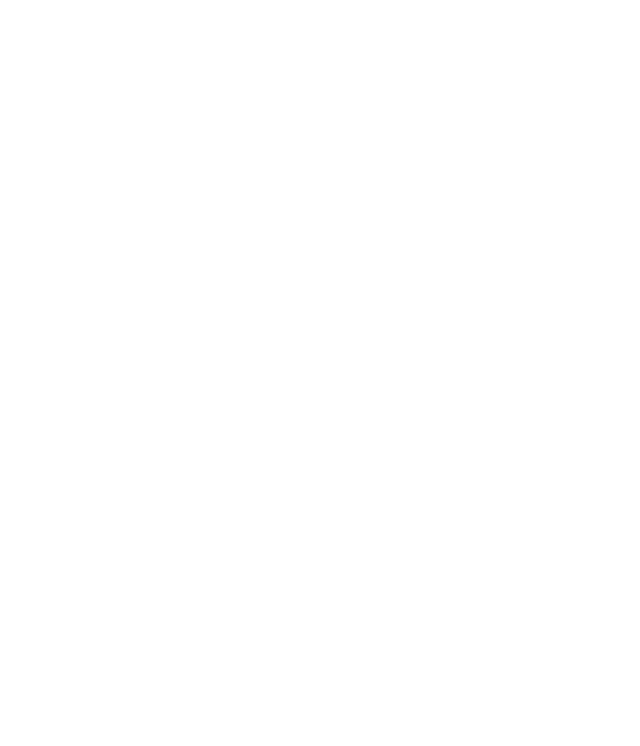
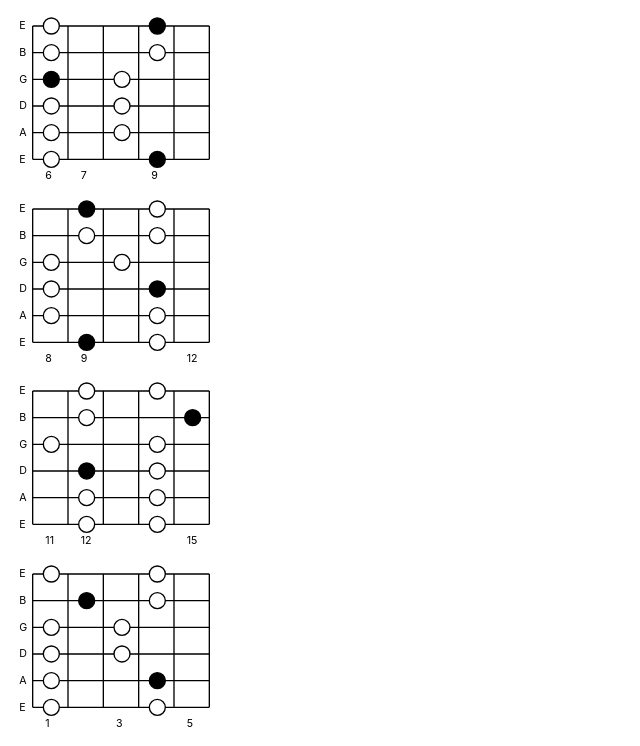
Before and after one commit to LucasLombardo/scale-positions, a JavaScript app: page / in a window 1280 px wide. Shown: the top 746 px of the page, without its empty margins (0-640 px from the left). Built offline with nearby package versions, Linux system fonts and the light colour scheme; the HTML template or start-up script is replaced by a standard one.

Commit message:
adds initial work from pen

```diff
--- a/src/App.js
+++ b/src/App.js
@@ -1,6 +1,207 @@
+const FretboardVis = ({
+  width = 300,
+  height = 250,
+  fretCount = 6,
+  startingFret = 0,
+  markers = [],
+  isMinorKey = false,
+  ...props
+}) => {
+  const MARGIN = { LEFT: 25, RIGHT: 10, TOP: 15, BOTTOM: 35 };
+  const innerHeight = height - MARGIN.TOP - MARGIN.BOTTOM;
+  const innerWidth = width - MARGIN.LEFT - MARGIN.RIGHT;
+
+  const fretPositions = [...new Array(fretCount)].map((_, i) => {
+    const fretWidth = innerWidth / (fretCount - 1);
+    return i * fretWidth + MARGIN.LEFT;
+  });
+  const stringPositions = [...new Array(6)].map((_, i) => {
+    const stringHeight = innerHeight / 5;
+    return i * stringHeight + MARGIN.TOP;
+  });
+  const stringLabels = ["E", "B", "G", "D", "A", "E"];
+  const fretLabels = [...new Array(fretCount - 1)].map(
+    (_, i) => startingFret + i
+  );
+  const displayFrets = [3, 5, 7, 9, 12, 15, 17];
+
+  return (
+    <svg
+      viewBox={`0, 0, ${width}, ${height}`}
+      xmlns="http://www.w3.org/2000/svg"
+      {...props}
+    >
+      {stringLabels.map((s, i) => (
+        <text x={5} y={stringPositions[i] + 5} font-size="16" fill="black">
+          {s}
+        </text>
+      ))}
+      {fretLabels.map((n, i) => {
+        if (i && !displayFrets.includes(n)) return null;
+        return (
+          <text
+            x={fretPositions[n - startingFret] + fretPositions[0] - 6}
+            y={MARGIN.TOP + innerHeight + 30}
+            font-size="16"
+            fill="black"
+          >
+            {n}
+          </text>
+        );
+      })}
+      {fretPositions.map((x) => (
+        <line
+          x1={x}
+          y1={MARGIN.TOP}
+          x2={x}
+          y2={MARGIN.TOP + innerHeight}
+          stroke="black"
+          key={x}
+          stroke-width="2"
+        />
+      ))}
+      {stringPositions.map((y) => (
+        <line
+          x1={MARGIN.LEFT}
+          y1={y}
+          x2={MARGIN.LEFT + innerWidth}
+          y2={y}
+          stroke="black"
+          stroke-width="2"
+        />
+      ))}
+
+      {markers.map(({ string, fret, minor, major }) => (
+        <circle
+          cx={fretPositions[fret] - fretPositions[0]}
+          cy={stringPositions[string]}
+          r="12"
+          fill={
+            (isMinorKey && minor) || (!isMinorKey && major) ? "black" : "white"
+          }
+          stroke="black"
+          stroke-width="2"
+        />
+      ))}
+    </svg>
+  );
+};
+
 function App() {
+  const positions = [
+    {
+      minor: 1,
+      major: 5,
+      majorShape: "",
+      minorShape: "G Shape",
+      markers: [
+        { string: 0, fret: 1, minor: "black" },
+        { string: 0, fret: 4, major: "black" },
+        { string: 1, fret: 1 },
+        { string: 1, fret: 4 },
+        { string: 2, fret: 1, major: "black" },
+        { string: 2, fret: 3 },
+        { string: 3, fret: 1 },
+        { string: 3, fret: 3, minor: "black" },
+        { string: 4, fret: 1 },
+        { string: 4, fret: 3 },
+        { string: 5, fret: 1, minor: "black" },
+        { string: 5, fret: 4, major: "black" },
+      ],
+    },
+    {
+      minor: 2,
+      major: 1,
+      majorShape: "G Shape",
+      minorShape: "",
+      markers: [
+        { string: 0, fret: 2, major: "black" },
+        { string: 0, fret: 4 },
+        { string: 1, fret: 2 },
+        { string: 1, fret: 4, minor: "black" },
+        { string: 2, fret: 1 },
+        { string: 2, fret: 3 },
+        { string: 3, fret: 1, minor: "black" },
+        { string: 3, fret: 4, major: "black" },
+        { string: 4, fret: 1 },
+        { string: 4, fret: 4 },
+        { string: 5, fret: 2, major: "black" },
+        { string: 5, fret: 4 },
+      ],
+    },
+    {
+      minor: 3,
+      major: 2,
+      markers: [
+        { string: 0, fret: 2 },
+        { string: 0, fret: 4 },
+        { string: 1, fret: 2, minor: "black" },
+        { string: 1, fret: 5, major: "black" },
+        { string: 2, fret: 1 },
+        { string: 2, fret: 4 },
+        { string: 3, fret: 2, major: "black" },
+        { string: 3, fret: 4 },
+        { string: 4, fret: 2 },
+        { string: 4, fret: 4, minor: "black" },
+        { string: 5, fret: 2 },
+        { string: 5, fret: 4 },
+      ],
+    },
+    {
+      minor: 4,
+      major: 3,
+      markers: [
+        { string: 0, fret: 1 },
+        { string: 0, fret: 4 },
+        { string: 1, fret: 2, major: "black" },
+        { string: 1, fret: 4 },
+        { string: 2, fret: 1 },
+        { string: 2, fret: 3, minor: "black" },
+        { string: 3, fret: 1 },
+        { string: 3, fret: 3 },
+        { string: 4, fret: 1, minor: "black" },
+        { string: 4, fret: 4, major: "black" },
+        { string: 5, fret: 1 },
+        { string: 5, fret: 4 },
+      ],
+    },
+    {
+      minor: 5,
+      major: 4,
+      markers: [
+        { string: 0, fret: 2 },
+        { string: 0, fret: 4, minor: "black" },
+        { string: 1, fret: 2 },
+        { string: 1, fret: 4 },
+        { string: 2, fret: 1, minor: "black" },
+        { string: 2, fret: 4, major: "black" },
+        { string: 3, fret: 1 },
+        { string: 3, fret: 4 },
+        { string: 4, fret: 2, major: "black" },
+        { string: 4, fret: 4 },
+        { string: 5, fret: 2 },
+        { string: 5, fret: 4, minor: "black" },
+      ],
+    },
+  ];
   return (
     <div className="App">
+      <div>
+        <FretboardVis markers={positions[0].markers} startingFret={6} />
+        <FretboardVis markers={positions[1].markers} startingFret={8} />
+        <FretboardVis markers={positions[2].markers} startingFret={11} />
+        <FretboardVis markers={positions[3].markers} startingFret={1} />
+        <FretboardVis markers={positions[4].markers} startingFret={4} />
+        <br />
+        <FretboardVis
+          markers={[]}
+          startingFret={1}
+          fretCount={18}
+          width={1100}
+          height={200}
+          className="full"
+        />
+      </div>
     </div>
   );
 }
--- a/src/index.css
+++ b/src/index.css
@@ -15,3 +15,12 @@
   font-family: source-code-pro, Menlo, Monaco, Consolas, 'Courier New',
     monospace;
 }
+
+svg {
+  margin: 1em;
+  width: 200px;
+}
+
+.full {
+  width: 1000px;
+}
```
